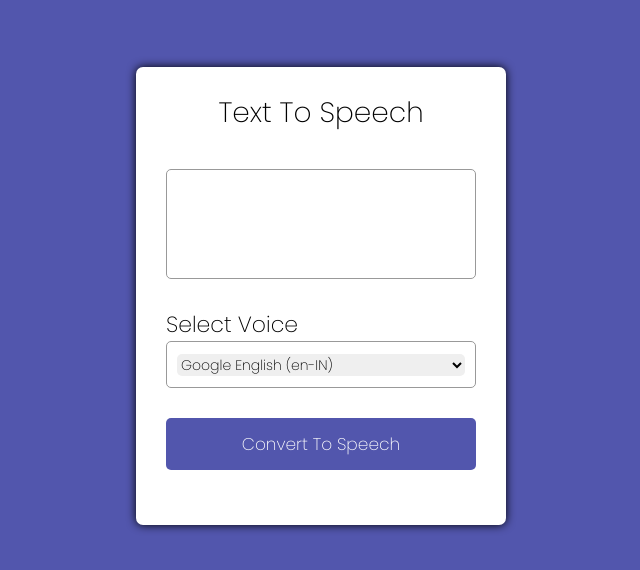
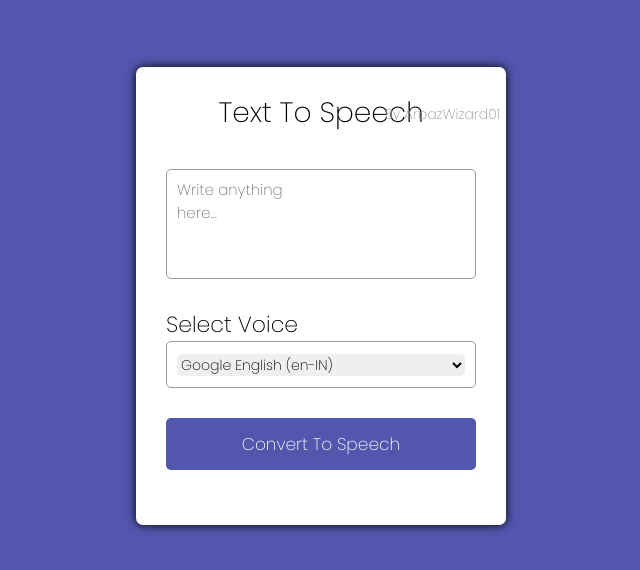
Before and after one commit to ArbazWizard01/text-to-speech, a plain HTML site: page index.html in a window 1280 px wide. Shown: the part 104-674 px from the top of the page, without its empty margins (319-959 px from the left). Drawn offline with Linux system fonts and the light colour scheme.

Commit message:
Create Credit

```diff
--- a/index.html
+++ b/index.html
@@ -12,11 +12,13 @@
 
 <body>
     <div class="wrapper">
-        <header>Text To Speech</header>
+        <header>Text To Speech <span>By ArbazWizard01</span></header>
+
         <form action="#">
             <div class="row">
                 <label for="Enter Text"></label>
-                <textarea></textarea>
+                <textarea placeholder="Write anything
+here..."></textarea>
             </div>
             <div class="row">
                 <label>Select Voice</label>
--- a/style.css
+++ b/style.css
@@ -83,3 +83,12 @@ form button {
 form button:hover {
   background: #3339a9;
 }
+
+.wrapper header span{
+  font-weight: 400;
+  font-size: 14px;
+  position: absolute;
+  top: 26%;
+  right: 36%;
+  color: #999;
+}
```
